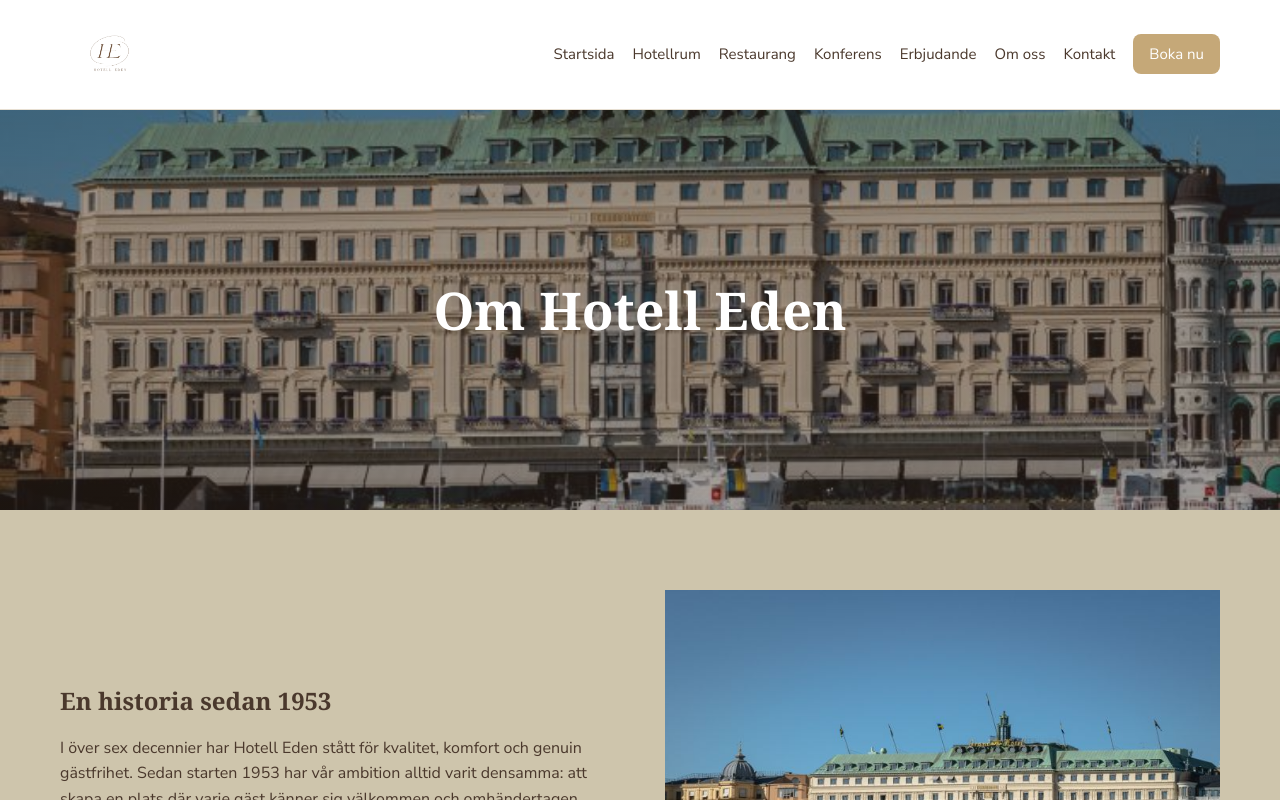
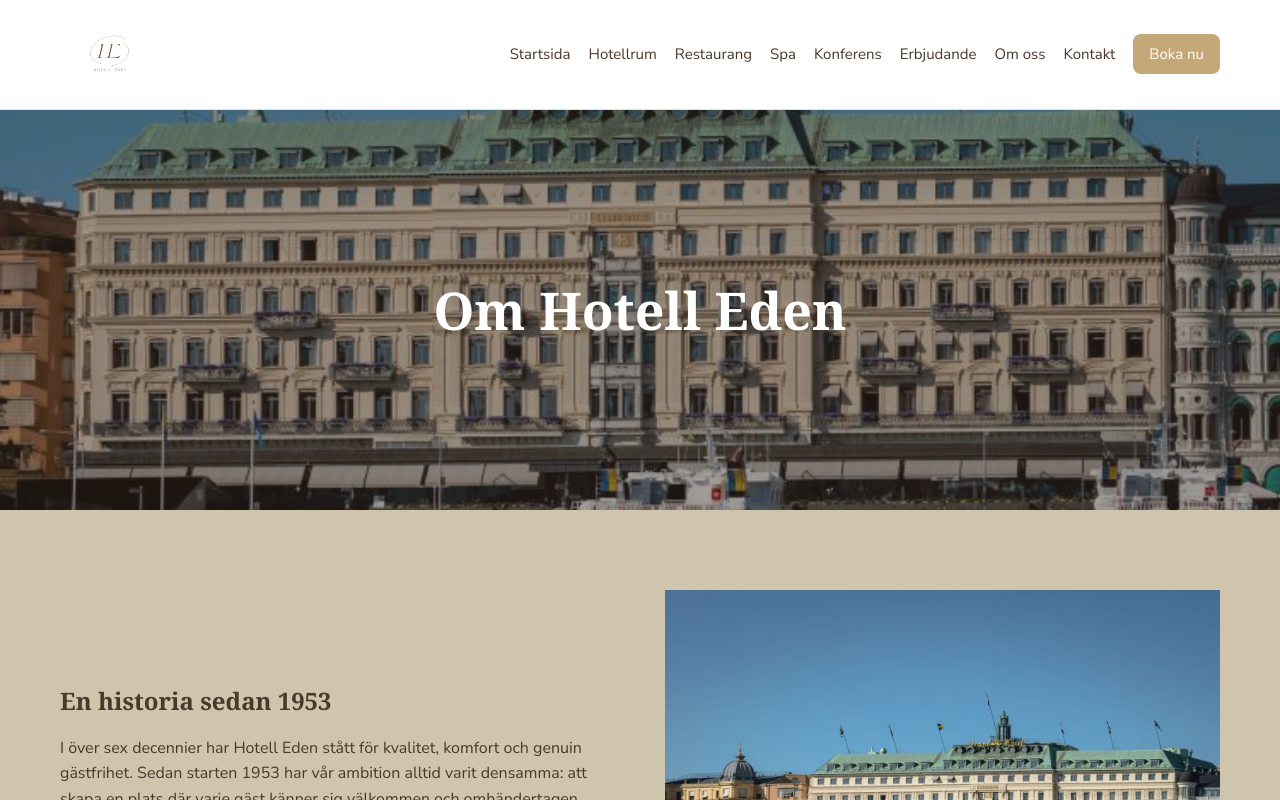
Before and after one commit to Souhar-26/Hotell-Eden, a plain HTML site: page om-oss.html in a window 1280 px wide. Shown: the top 800 px of the page. Drawn offline with Linux system fonts and the light colour scheme.

Commit message:
Update om-oss.html

```diff
--- a/om-oss.html
+++ b/om-oss.html
@@ -23,6 +23,7 @@
           <li><a href="index.html">Startsida</a></li>
           <li><a href="hotellrum.html">Hotellrum</a></li>
           <li><a href="resturang.html">Restaurang</a></li>
+           <li><a href="spa.html">Spa</a></li>
           <li><a href="konferens.html">Konferens</a></li>
           <li><a href="erbjudande.html">Erbjudande</a></li>
           <li><a href="om-oss.html">Om oss</a></li>
```
